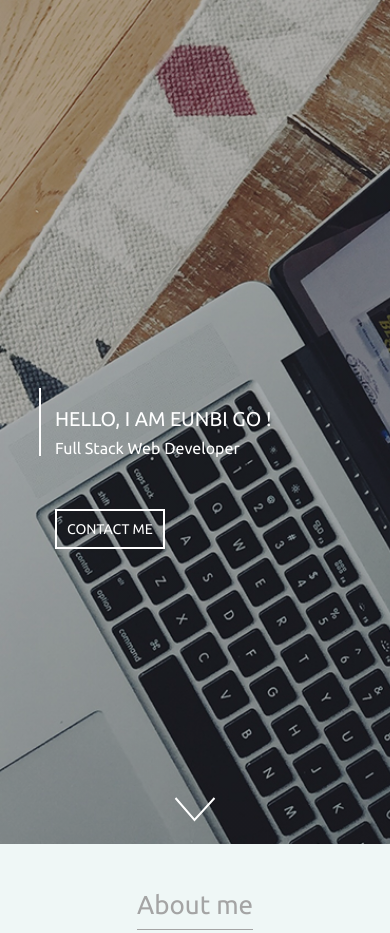
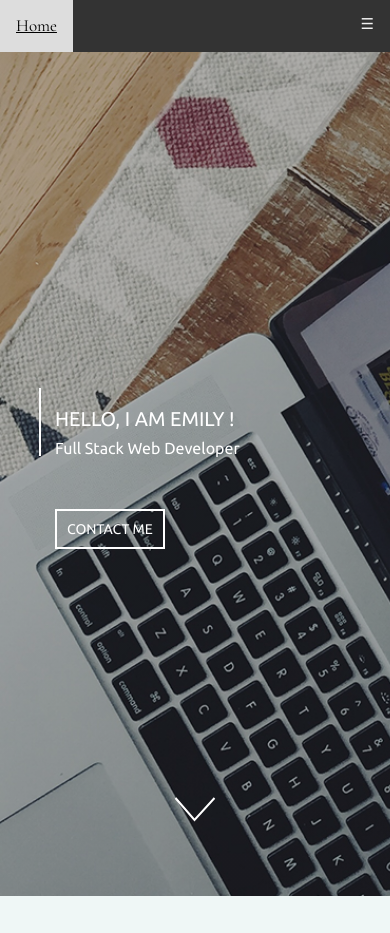
Before and after one commit to eunbigo91/personal-website, a plain HTML site: page index.html in a window 390 px wide. Shown: the top 933 px of the page. Drawn offline with nearby package versions, Linux system fonts and the light colour scheme; some packages are replaced by stand-ins of ours.

Commit message:
Add: top navbar

```diff
--- a/css/main.css
+++ b/css/main.css
@@ -8,7 +8,7 @@ body {
     overflow-x: hidden;
 }
 
-header {
+.first {
     background:
         linear-gradient(
           rgba(0, 0, 0, 0.3),
@@ -24,6 +24,30 @@ img {
 
 p {
     font-size: 16px;
+}
+
+.topnav {
+    overflow: hidden;
+    background-color: #333;
+}
+
+.topnav a {
+    float: left;
+    display: block;
+    color: #f2f2f2;
+    text-align: center;
+    padding: 14px 16px;
+    text-decoration: none;
+    font-size: 17px;
+}
+
+.topnav a:hover {
+    background-color: #ddd;
+    color: black;
+}
+
+.topnav .icon {
+    display: none;
 }
 
 .full {
@@ -277,7 +301,28 @@ label {
     margin-top: 4em;
 }
 
+@media screen and (max-width: 549px) {
+  .topnav a:not(:first-child) {display: none;}
+  .topnav a.icon {
+    float: right;
+    display: block;
+  }
+  .topnav.responsive {position: relative;}
+  .topnav.responsive .icon {
+    position: absolute;
+    right: 0;
+    top: 0;
+  }
+  .topnav.responsive a {
+    float: none;
+    display: block;
+    text-align: left;
+  }
+
+}
+
 @media screen and (min-width: 550px){
+
     #recent-work1, #recent-work2 {
         width: 50%;
     }
--- a/index.html
+++ b/index.html
@@ -18,22 +18,33 @@
 </head>
 <body>
   <header>
+    <div class="topnav" id="myTopnav">
+      <a href="#home">Home</a>
+      <a href="#about">About</a>
+      <a href="#whatIDo">What I Do</a>
+      <a href="#projects">Projects</a>
+      <a href="#contact">Get In Touch</a>
+      <a href="javascript:void(0);" style="font-size:15px;" class="icon" onclick="topnavFunction()">&#9776;</a>
+    </div>
+  </header>
+
+  <section class="first">
     <div class="row full">
       <div class="main">
-        <h1 class="name text-uppercase">Hello, I am Eunbi Go !</h1>
+        <h1 class="name text-uppercase">Hello, I am Emily !</h1>
         <h3 class="job-title">Full Stack Web Developer</h3>
         <h4 class="contact-info text-uppercase"><a href="#contact"> Contact me </a></h4>
       </div>
-      <a href="#myself">
+      <a href="#about">
         <svg class="arrows">
           <path d="M1 20 L20 42 L40 20"></path>
         </svg>
       </a>
     </div>
-  </header>
+  </section>
 
   <section>
-    <div class="row text-center bg-color1" id="myself">
+    <div class="row text-center bg-color1" id="about">
       <div class="container">
         <div class="title-div">
           <span class="title text-fade border-bottom"> About me </span>
@@ -56,7 +67,7 @@
   </section>
 
   <section>
-    <div class="row bg-color2">
+    <div class="row bg-color2" id="whatIDo">
       <div class="container">
         <div class="title-div text-center">
           <span class="title border-bottom"> What I do </span>
--- a/js/script.js
+++ b/js/script.js
@@ -12,3 +12,12 @@ $('a[href*="#"]:not([href="#"])').click(function() {
     }
   }
 });
+
+function topnavFunction() {
+    var x = document.getElementById("myTopnav");
+    if (x.className === "topnav") {
+        x.className += " responsive";
+    } else {
+        x.className = "topnav";
+    }
+}
```
Also changed, not shown: img/project1.png, 1 other file.
